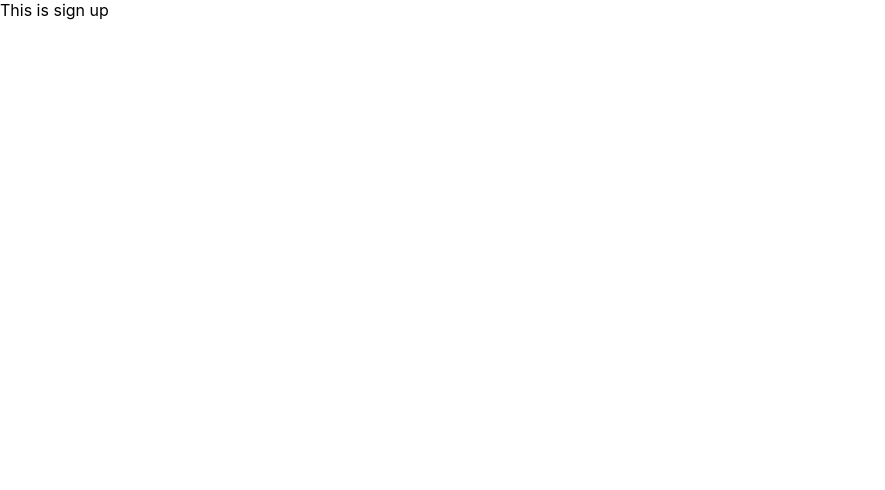
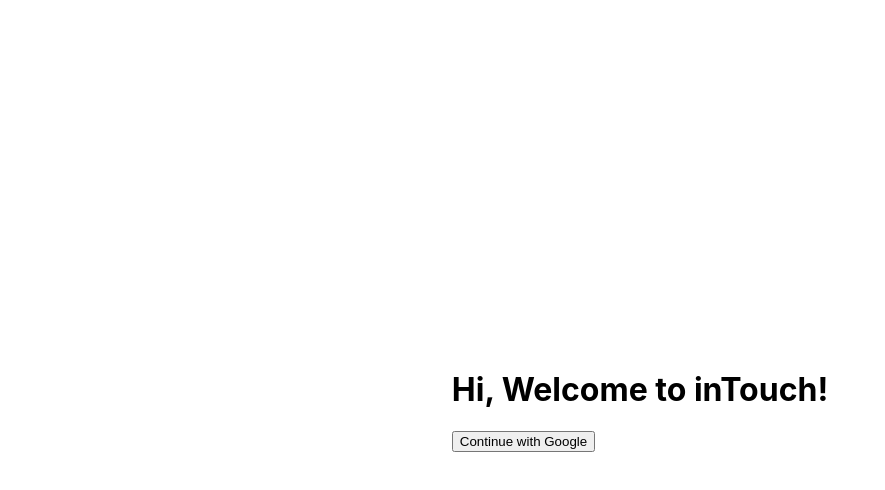
Before and after one commit to KDhieb/inTouch, a React (Create React App) app: page /sign-up in a window 1280 px wide. Shown: the top 490 px of the page, without its empty margins (0-885 px from the left). Built offline with nearby package versions, Linux system fonts and the light colour scheme; no server answers.

Commit message:
sign in and sign up functionality

```diff
--- a/package.json
+++ b/package.json
@@ -6,6 +6,7 @@
     "@testing-library/jest-dom": "^5.11.4",
     "@testing-library/react": "^11.1.0",
     "@testing-library/user-event": "^12.1.10",
+    "firebase": "^8.2.7",
     "react": "^17.0.1",
     "react-dom": "^17.0.1",
     "react-router-dom": "^5.2.0",
@@ -35,5 +36,8 @@
       "last 1 firefox version",
       "last 1 safari version"
     ]
+  },
+  "devDependencies": {
+    "dotenv": "^8.2.0"
   }
 }
--- a/src/App.js
+++ b/src/App.js
@@ -12,9 +12,11 @@ import {
   SignUp,
   Friends
 } from './pages';
+import UserProvider from "./providers/UserProvider";
 
 function App() {
   return (
+    <UserProvider>
       <Router>
         <Switch>
           <Route path="/sign-up">
@@ -28,6 +30,7 @@ function App() {
           </Route>
         </Switch>
       </Router>
+    </UserProvider>
   );
 }
 
--- a/src/pages/Home/Home.js
+++ b/src/pages/Home/Home.js
@@ -1,10 +1,23 @@
-import React from 'react';
+import React, { useEffect, useContext, useState } from "react";
 import classes from './Home.module.css';
+import { UserContext } from "../../providers/UserProvider";
+import { useHistory } from 'react-router-dom';
+import { logOut } from "../../services/firebase";
 
 export default function Home() {
+  const user = useContext(UserContext);
+  const history = useHistory();
+
+  useEffect(() => {
+    if (!user) {
+      history.push('/sign-up');
+    }
+  }, [user]);
+
   return (
     <div>
       This is home
+      <button onClick={logOut}>logout</button>
     </div>
   )
 }
--- a/src/pages/SignUp/SignUp.js
+++ b/src/pages/SignUp/SignUp.js
@@ -1,10 +1,25 @@
-import React from 'react';
+import React, { useEffect, useContext, useState } from 'react';
 import classes from './SignUp.module.css';
+import { UserContext } from '../../providers/UserProvider';
+import { signInWithGoogle } from "../../services/firebase";
+import { useHistory } from 'react-router-dom';
 
 export default function SignUp() {
+  const user = useContext(UserContext);
+  const history = useHistory();
+
+  useEffect(() => {
+    if (user) {
+      history.push('/');
+    }
+  }, [user]);
+
   return (
-    <div>
-      This is sign up
+    <div className={ classes.container }>
+      <div className={ classes.contents}>
+        <h1>Hi, Welcome to inTouch!</h1>
+        <button onClick={signInWithGoogle}>Continue with Google</button>
+      </div>
     </div>
   )
 }
--- a/src/pages/SignUp/SignUp.module.css
+++ b/src/pages/SignUp/SignUp.module.css
@@ -0,0 +1,7 @@
+.container {
+  display: flex;
+  flex-direction: row;
+  justify-content: center;
+  height: 100vh;
+  align-items: center;
+}
--- /dev/null
+++ b/src/providers/UserProvider.js
@@ -0,0 +1,24 @@
+import React, {useState, useEffect,  createContext} from "react";
+import { auth } from "../services/firebase"
+export const UserContext = createContext({user: null})
+export default (props) => {
+  const [user, setuser] = useState(null);
+
+  useEffect(() => {
+    auth.onAuthStateChanged(async (user) => {
+      if (user) {
+        const { displayName, email }  = user;
+        setuser({
+          displayName,
+          email
+        })
+      } else {
+        setuser(null);
+      }
+    })
+  },[]);
+
+  return (
+    <UserContext.Provider value={user}>{props.children}</UserContext.Provider>
+  )
+}
--- /dev/null
+++ b/src/services/firebase.js
@@ -0,0 +1,33 @@
+import dotenv from 'dotenv';
+import firebase from "firebase/app";
+import "firebase/auth";
+dotenv.config();
+
+firebase.initializeApp({
+  apiKey: process.env.REACT_APP_API_KEY,
+  authDomain: process.env.REACT_APP_AUTH_DOMAIN,
+  // databaseURL: process.env.REACT_APP_DATABASE_URL,
+  projectId: process.env.REACT_APP_PROJECT_ID,
+  storageBucket: process.env.REACT_APP_STORAGE_BUCKET,
+  messagingSenderId:  process.env.REACT_APP_MESSAGING_SENDER_ID,
+  appId: process.env.REACT_APP_APP_ID
+  // measurementId: process.env.REACT_APP_MEASUREMENT_ID
+});
+
+export const auth = firebase.auth();
+const googleProvider = new firebase.auth.GoogleAuthProvider()
+export const signInWithGoogle = () => {
+  auth.signInWithPopup(googleProvider).then((res) => {
+    console.log(res.user)
+  }).catch((error) => {
+    console.log(error.message)
+  })
+}
+
+export const logOut = () => {
+  auth.signOut().then(()=> {
+    console.log('logged out')
+  }).catch((error) => {
+    console.log(error.message)
+  })
+}
```
Also changed, not shown: 1 other file (tests, documents, lock files or other folders). Lines whose indentation alone changed are shown as unchanged.
